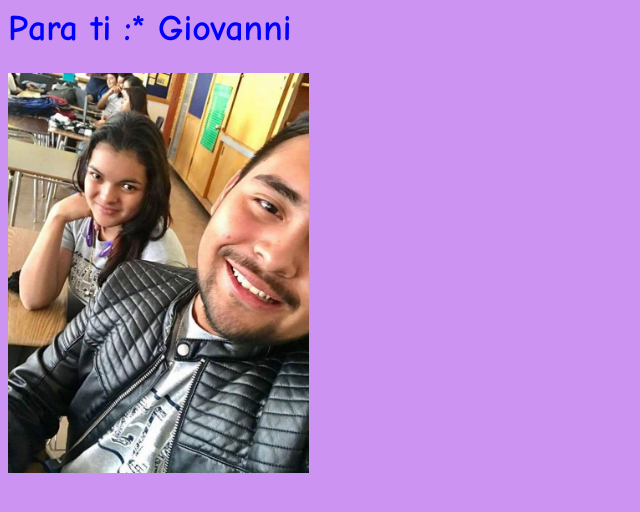
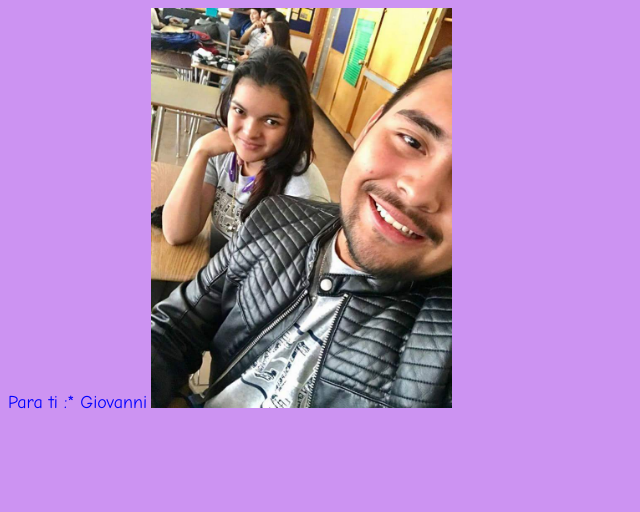
Before and after one commit to AlejandraXD/Github, a plain HTML site: page index.html in a window 1280 px wide. Shown: the whole page, without its empty margins (0-640 px from the left). Drawn offline with Linux system fonts and the light colour scheme.

Commit message:
wesdaasd

```diff
--- a/index.html
+++ b/index.html
@@ -6,9 +6,8 @@ href="style.css">
 </head>
 <body>
 <body bgcolor="#cc93f2">
+<font color="blue" size="4" face="Comic Sans MS, Arial, MS Sans Serif"> Para ti :* Giovanni</font>
+<img src="FB_IMG_1493225346703.jpg" alt=Mi amigo.">
 <font color="blue" size="4" face="Comic Sans MS, Arial, MS Sans Serif">
-<h1> Para ti :* Giovanni</h1>
-</font>
-<img src="FB_IMG_1493225346703.jpg" alt=Mi amigo.">
 </body>
 </html>
--- a/style.css
+++ b/style.css
@@ -2,3 +2,8 @@ img{
                height:400px;
                width:auto;
 }
+
+img{
+               height:400px;
+               width:auto;
+}
```
